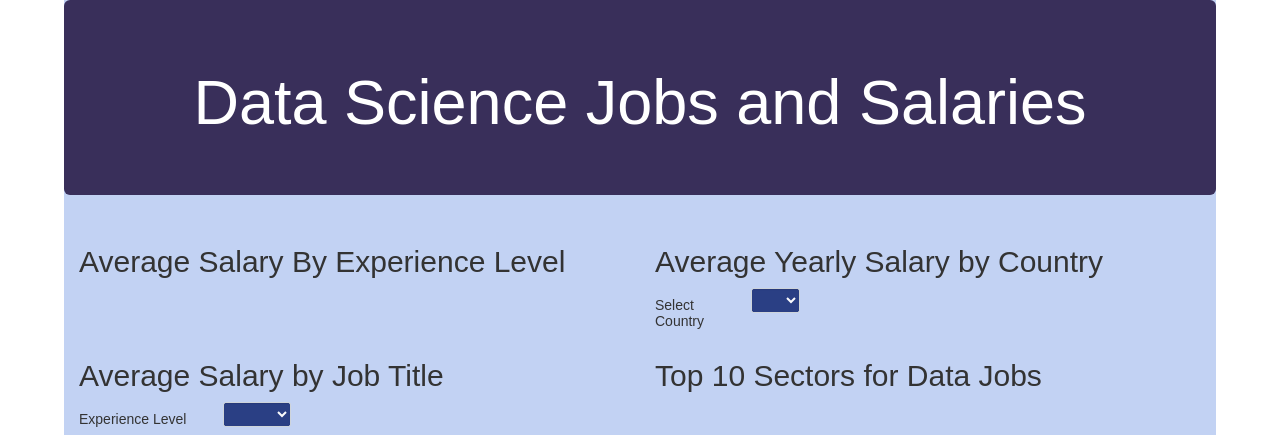
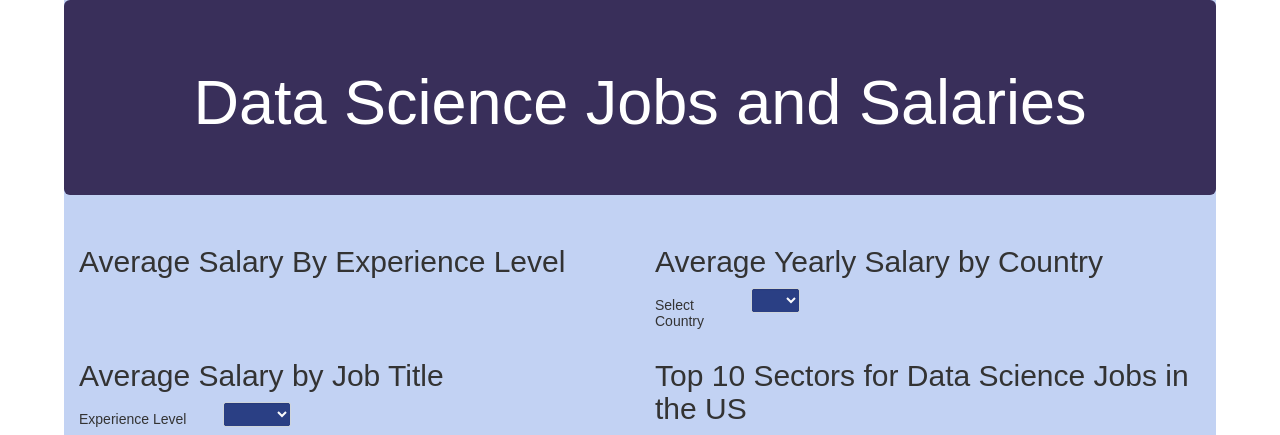
Before and after one commit to ajoyg/Project3-DataScienceDashboard, a Flask app: template Flask/templates/SalaryDash.html in a window 1280 px wide. Shown: the top 435 px of the page. Run offline with Flask 3, Linux system fonts and the light colour scheme; the template is opened without the code that fills it, so the values that code supplies are empty; a map, chart or similar area stays blank; some libraries are stand-ins or nearby versions.

Commit message:
Updated Readme and title for top 10 DS jobs by sector

```diff
--- a/Flask/templates/SalaryDash.html
+++ b/Flask/templates/SalaryDash.html
@@ -68,7 +68,7 @@
                 </div>
             </div>
             <div class="col-md-6">
-                <h2>Top 10 Sectors for Data Jobs</h2>
+                <h2>Top 10 Sectors for Data Science Jobs in the US</h2>
                 <div id="chart4" style="width:100%;height:450px"></div>  <!-- style="width: 826px;height:450px;" -->
             </div>
         </div>
```
Also changed, not shown: README.md.
